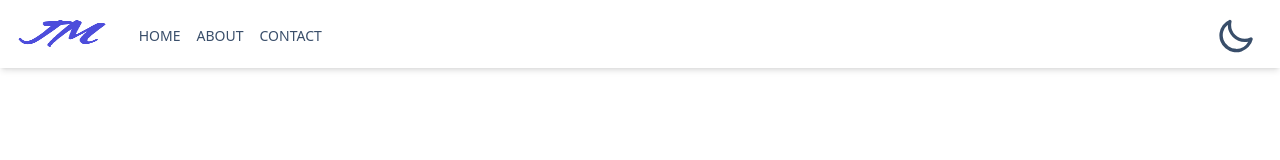
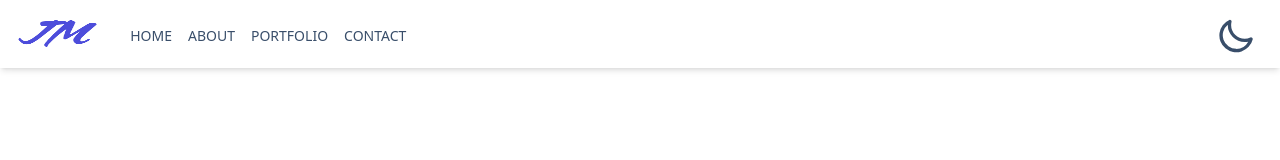
Before and after one commit to jrmichell/portfolio-v2, a React (Vite) app: page / in a window 1280 px wide. Shown: the top 160 px of the page. Built offline with nearby package versions, Linux system fonts and the light colour scheme.

Commit message:
update: Minor changes

```diff
--- a/src/components/Contact.tsx
+++ b/src/components/Contact.tsx
@@ -18,7 +18,7 @@ export default function Contact() {
 
   return (
     <Element name="contact" className="w-full lg:h-screen z-100">
-      <div className="max-w-[1240px] w-full m-auto px-2 py-16">
+      <div className="max-w-[1240px] w-full m-auto px-8 py-16">
         <p className="text-xl tracking-widest uppercase py-4 text-[#5651e5]">
           Contact
         </p>
--- a/src/components/Navbar.tsx
+++ b/src/components/Navbar.tsx
@@ -32,6 +32,9 @@ export default function Navbar() {
             <Link to="about">About</Link>
           </li>
           <li className="cursor-pointer">
+            <Link to="portfolio">Portfolio</Link>
+          </li>
+          <li className="cursor-pointer">
             <Link to="contact">Contact</Link>
           </li>
         </ul>
@@ -60,13 +63,16 @@ export default function Navbar() {
                 </svg>
                 <ul
                   tabIndex={0}
-                  className="menu menu-sm dropdown-content mt-16 mr-4 z-[1] p-1 shadow bg-base-100 rounded-box w-24"
+                  className="menu menu-sm dropdown-content mt-16 mr-4 z-[1] p-1 shadow bg-base-100 rounded-box w-32"
                 >
                   <li onClick={toggleNav}>
                     <Link to="hero">Home</Link>
                   </li>
                   <li onClick={toggleNav}>
                     <Link to="about">About</Link>
+                  </li>
+                  <li onClick={toggleNav}>
+                    <Link to="portfolio">Portfolio</Link>
                   </li>
                   <li onClick={toggleNav}>
                     <Link to="contact">Contact</Link>
```
Also changed, not shown: src/components/ThemeChanger.tsx (+6 -2 lines).
